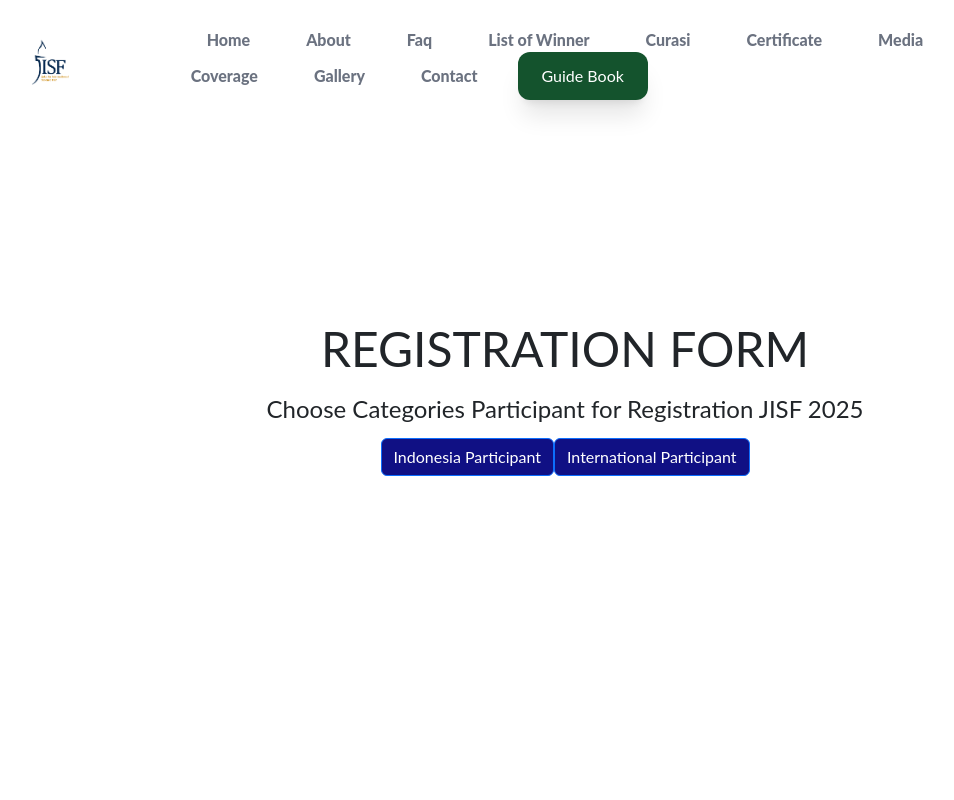
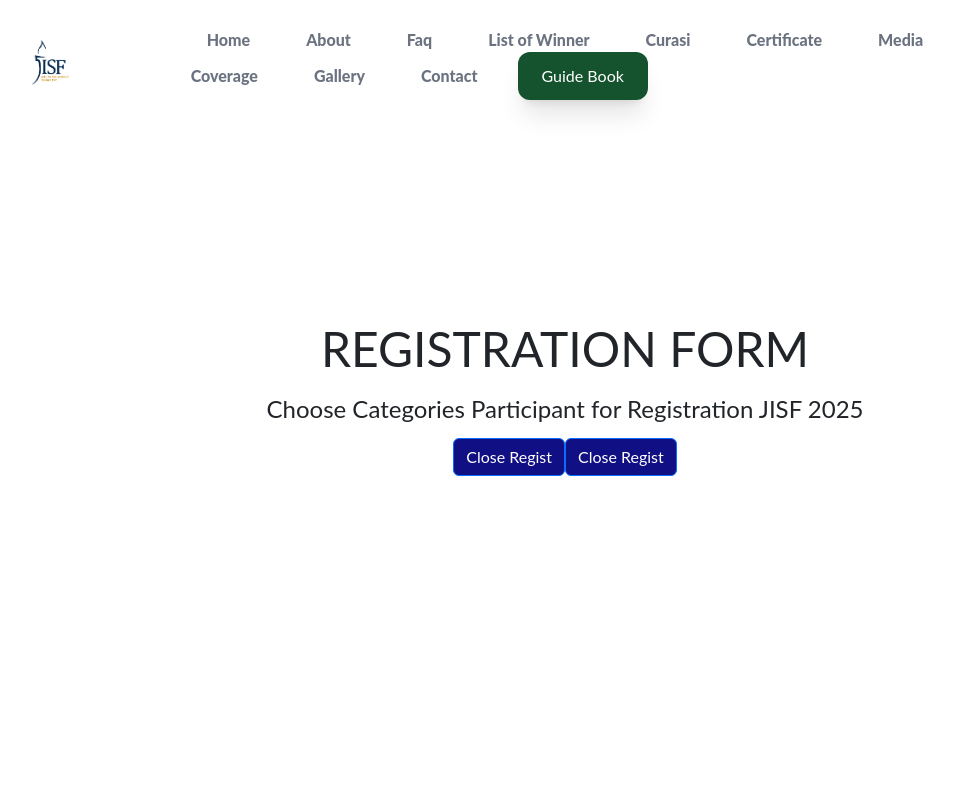
Before and after one commit to iysaofficial/officialjisf, a React (Create React App) app: page /homeregist in a window 1280 px wide. Shown: the top 800 px of the page, without its empty margins (75-1029 px from the left). Built offline with nearby package versions, Linux system fonts and the light colour scheme.

Commit message:
Update homeregist.js

```diff
--- a/src/pages/registration/homeregist.js
+++ b/src/pages/registration/homeregist.js
@@ -19,12 +19,12 @@
             </div>
           </div>
           <div className="link-web mx-auto text-center">
-            <a href="/homeindo" className="btn btn-action text-center me-lg-5">
-              Indonesia Participant{" "}
+            <a href="/" className="btn btn-action text-center me-lg-5">
+              Close Regist{" "}
               <i className="fa-solid fa-earth-americas"></i>
             </a>
-            <a href="/homeinter" className="btn btn-action text-center me-lg-5">
-              International Participant{" "}
+            <a href="/" className="btn btn-action text-center me-lg-5">
+              Close Regist{" "}
               <i className="fa-solid fa-earth-americas"></i>
             </a>
           </div>
```
